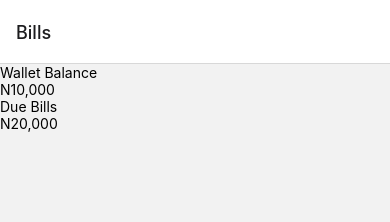
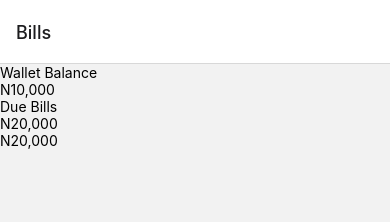
Before and after one commit to victor-shagor/Loadway-mobile, a React Native app: screen /Bills in a window 390 px wide. Shown: the top 222 px of the page. Built offline with nearby package versions, Linux system fonts and the light colour scheme.

Commit message:
new updated

```diff
--- a/src/screens/bills/index.tsx
+++ b/src/screens/bills/index.tsx
@@ -12,6 +12,8 @@ const Bills = () => {
         <View>
           <Text>Due Bills</Text>
           <Text>N20,000</Text>
+
+          <Text>N20,000</Text>
         </View>
       </View>
     </SafeAreaView>
```
